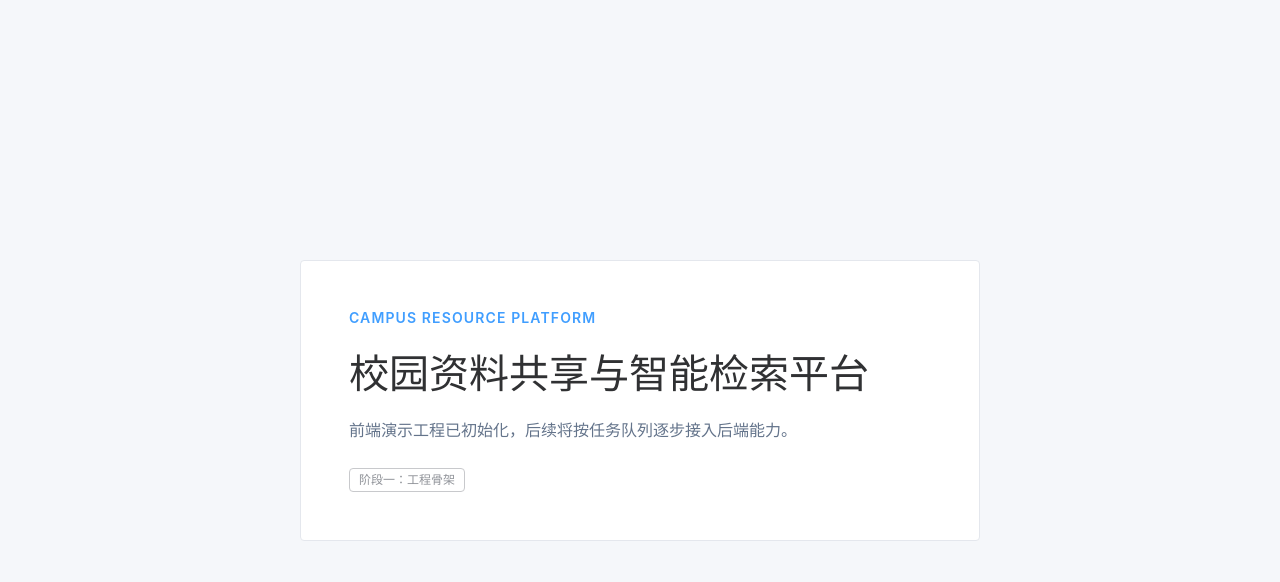
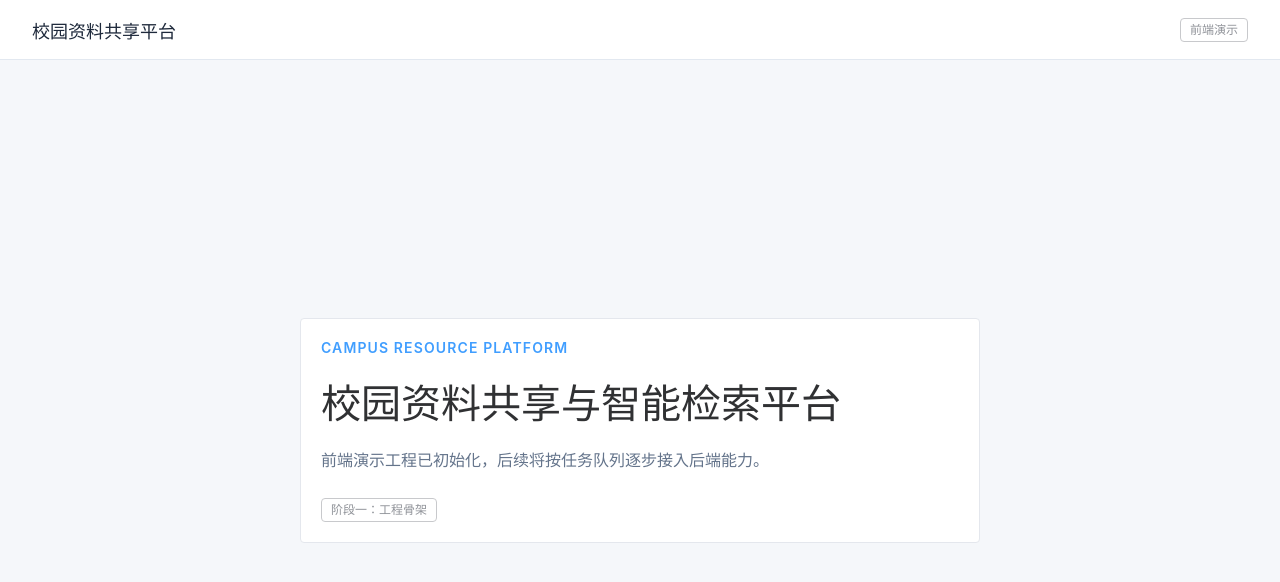
Before and after one commit to clear48/campus-resource-platform, a Vue app in the folder frontend/: page / in a window 1280 px wide. Shown: the top 582 px of the page. Built offline with nearby package versions, Linux system fonts and the light colour scheme.

Commit message:
feat(frontend): add router and base layout

```diff
--- a/frontend/package.json
+++ b/frontend/package.json
@@ -10,7 +10,8 @@
   },
   "dependencies": {
     "element-plus": "^2.14.3",
-    "vue": "^3.5.39"
+    "vue": "^3.5.39",
+    "vue-router": "^5.1.0"
   },
   "devDependencies": {
     "@types/node": "^24.13.2",
--- a/frontend/src/App.vue
+++ b/frontend/src/App.vue
@@ -1,10 +1,3 @@
 <template>
-  <main class="app-shell">
-    <el-card class="welcome-card" shadow="never">
-      <p class="eyebrow">Campus Resource Platform</p>
-      <h1>校园资料共享与智能检索平台</h1>
-      <p class="description">前端演示工程已初始化，后续将按任务队列逐步接入后端能力。</p>
-      <el-tag class="status-tag" type="info" effect="plain">阶段一：工程骨架</el-tag>
-    </el-card>
-  </main>
+  <RouterView />
 </template>
--- /dev/null
+++ b/frontend/src/layouts/DefaultLayout.vue
@@ -0,0 +1,11 @@
+<template>
+  <el-container class="default-layout">
+    <el-header class="default-layout__header">
+      <RouterLink class="brand" to="/">校园资料共享平台</RouterLink>
+      <el-tag type="info" effect="plain">前端演示</el-tag>
+    </el-header>
+    <el-main class="default-layout__main">
+      <RouterView />
+    </el-main>
+  </el-container>
+</template>
--- a/frontend/src/main.ts
+++ b/frontend/src/main.ts
@@ -3,9 +3,11 @@ import ElementPlus from 'element-plus'
 import 'element-plus/dist/index.css'
 import './styles/index.css'
 import App from './App.vue'
+import router from './router'
 
 // 组件库只在入口注册，页面后续按需使用表单、表格和提示等基础组件。
 const app = createApp(App)
 
 app.use(ElementPlus)
+app.use(router)
 app.mount('#app')
--- /dev/null
+++ b/frontend/src/router/index.ts
@@ -0,0 +1,32 @@
+import { createRouter, createWebHistory, type RouteRecordRaw } from 'vue-router'
+import DefaultLayout from '../layouts/DefaultLayout.vue'
+import HomeView from '../views/HomeView.vue'
+import NotFoundView from '../views/NotFoundView.vue'
+
+// 首版保持固定路由，后续只在对应任务中逐页扩展，避免提前生成所有页面。
+const routes: RouteRecordRaw[] = [
+  {
+    path: '/',
+    component: DefaultLayout,
+    children: [
+      {
+        path: '',
+        name: 'home',
+        component: HomeView,
+      },
+    ],
+  },
+  // 兜底路由避免未知地址渲染空白页面。
+  {
+    path: '/:pathMatch(.*)*',
+    name: 'not-found',
+    component: NotFoundView,
+  },
+]
+
+const router = createRouter({
+  history: createWebHistory(),
+  routes,
+})
+
+export default router
--- a/frontend/src/styles/index.css
+++ b/frontend/src/styles/index.css
@@ -15,11 +15,35 @@ body {
   min-width: 320px;
 }
 
-.app-shell {
+.default-layout {
+  min-height: 100vh;
+}
+
+.default-layout__header {
+  display: flex;
+  align-items: center;
+  justify-content: space-between;
+  padding: 0 32px;
+  background: #fff;
+  border-bottom: 1px solid #e2e8f0;
+}
+
+.brand {
+  color: #1e293b;
+  font-size: 18px;
+  font-weight: 700;
+  text-decoration: none;
+}
+
+.default-layout__main {
   display: grid;
-  min-height: 100vh;
   padding: 24px;
+  background: #f5f7fa;
   place-items: center;
+}
+
+.home-view {
+  width: min(680px, 100%);
 }
 
 .welcome-card {
@@ -53,3 +77,9 @@ h1 {
 .status-tag {
   margin-top: 24px;
 }
+
+.not-found-view {
+  display: grid;
+  min-height: 100vh;
+  place-items: center;
+}
--- /dev/null
+++ b/frontend/src/views/HomeView.vue
@@ -0,0 +1,10 @@
+<template>
+  <section class="home-view">
+    <el-card shadow="never">
+      <p class="eyebrow">Campus Resource Platform</p>
+      <h1>校园资料共享与智能检索平台</h1>
+      <p class="description">前端演示工程已初始化，后续将按任务队列逐步接入后端能力。</p>
+      <el-tag class="status-tag" type="info" effect="plain">阶段一：工程骨架</el-tag>
+    </el-card>
+  </section>
+</template>
--- /dev/null
+++ b/frontend/src/views/NotFoundView.vue
@@ -0,0 +1,20 @@
+<script setup lang="ts">
+import { useRouter } from 'vue-router'
+
+const router = useRouter()
+
+/** 未命中固定路由时，统一回到当前已实现的首页。 */
+function backToHome() {
+  router.push('/')
+}
+</script>
+
+<template>
+  <main class="not-found-view">
+    <el-result icon="warning" title="页面不存在" sub-title="当前地址尚未配置为前端演示页面。">
+      <template #extra>
+        <el-button type="primary" @click="backToHome">返回首页</el-button>
+      </template>
+    </el-result>
+  </main>
+</template>
```
Also changed, not shown: 6 other files (tests, documents, lock files or other folders).
